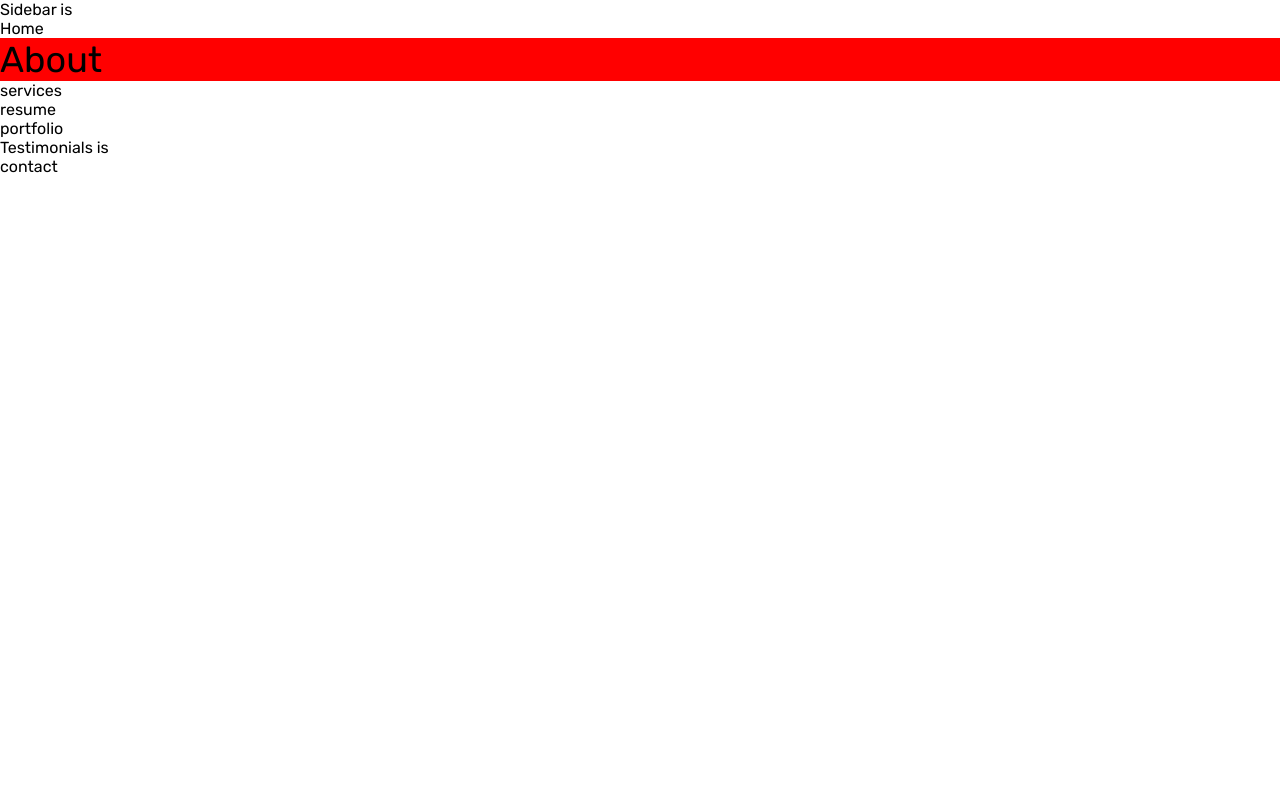
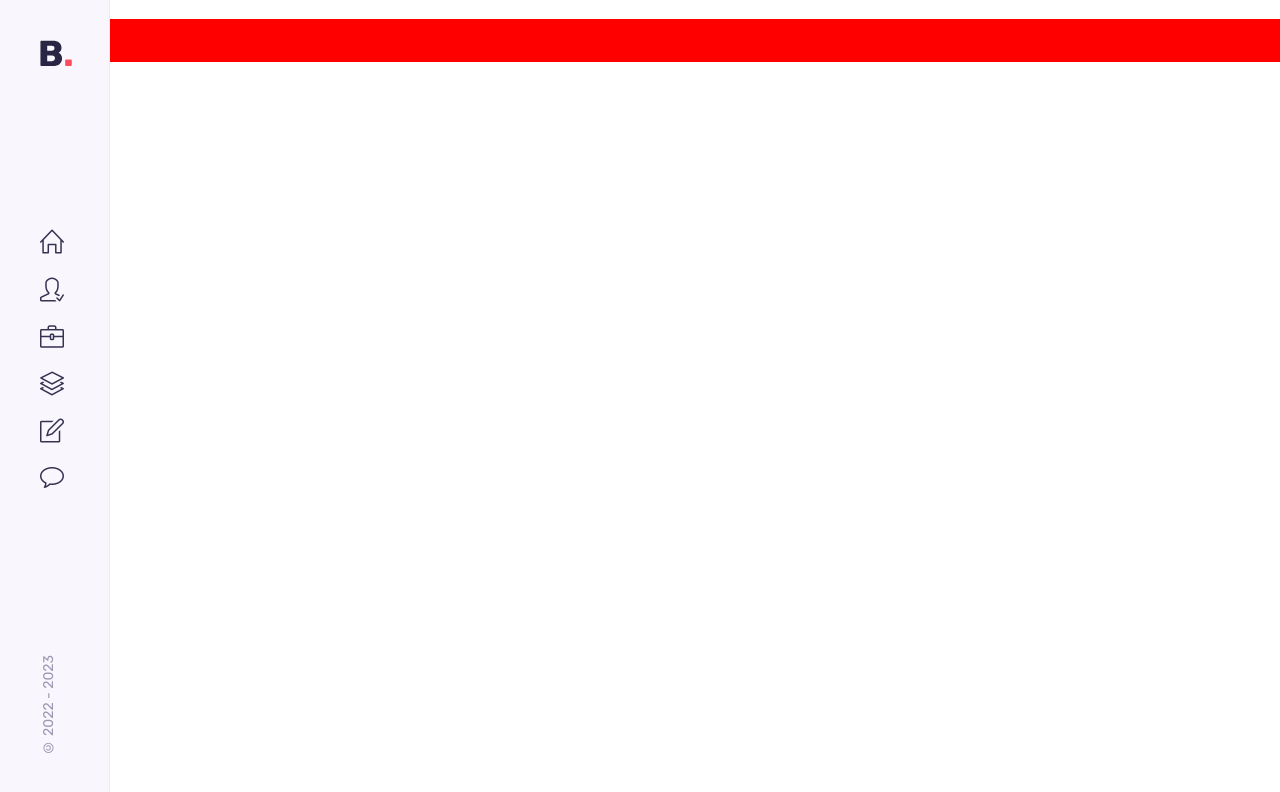
Before and after one commit to Marco75116/CV, a React (Create React App) app: page / in a window 1280 px wide. Shown: the top 792 px of the page. Built offline with nearby package versions, Linux system fonts and the light colour scheme.

Commit message:
sidebar done

```diff
--- a/src/Components/sidebar/Sidebar.js
+++ b/src/Components/sidebar/Sidebar.js
@@ -1,7 +1,69 @@
 import React from "react";
+import {
+  SidebarContainer,
+  LogoContainer,
+  NavContainer,
+  NavMenu,
+  NavList,
+  NavItem,
+  NavLink,
+  Copyright,
+} from "./Sidebar.styled";
+import Logo from "../../assets/logo.svg";
 
 const Sidebar = () => {
-  return <div>Sidebar is</div>;
+  return (
+    <SidebarContainer>
+      <LogoContainer>
+        <img src={Logo} alt="logo" />
+      </LogoContainer>
+
+      <NavContainer>
+        <NavMenu>
+          <NavList>
+            <NavItem>
+              <NavLink>
+                <i className="icon-home"></i>
+              </NavLink>
+            </NavItem>
+
+            <NavItem>
+              <NavLink>
+                <i className="icon-user-following"></i>
+              </NavLink>
+            </NavItem>
+
+            <NavItem>
+              <NavLink>
+                <i className="icon-briefcase"></i>
+              </NavLink>
+            </NavItem>
+
+            <NavItem>
+              <NavLink>
+                <i className="icon-layers"></i>
+              </NavLink>
+            </NavItem>
+
+            <NavItem>
+              <NavLink>
+                <i className="icon-note"></i>
+              </NavLink>
+            </NavItem>
+
+            <NavItem>
+              <NavLink>
+                <i className="icon-bubble"></i>
+              </NavLink>
+            </NavItem>
+          </NavList>
+        </NavMenu>
+      </NavContainer>
+      <NavContainer>
+        <Copyright>&copy; 2022 - 2023</Copyright>
+      </NavContainer>
+    </SidebarContainer>
+  );
 };
 
 export default Sidebar;
--- a/src/Components/sidebar/Sidebar.styled.js
+++ b/src/Components/sidebar/Sidebar.styled.js
@@ -1 +1,41 @@
 import styled from "styled-components";
+
+export const SidebarContainer = styled.aside`
+  position: fixed;
+  left: 0;
+  top: 0;
+  background-color: ${(props) => props.theme.colors.bodyColor};
+  border-right: 1px solid rgba(0, 0, 0, 0.05);
+  min-height: 100vh;
+  display: flex;
+  flex-direction: column;
+  justify-content: space-between;
+  padding: 2.5rem;
+  width: 110px;
+  box-sizing: border-box;
+`;
+
+export const LogoContainer = styled.a``;
+
+export const NavContainer = styled.nav``;
+export const NavMenu = styled.div``;
+export const NavList = styled.ul`
+  list-style-type: none;
+  padding: 0px;
+  display: flex;
+  flex-direction: column;
+  row-gap: 1.2rem;
+`;
+export const NavItem = styled.li``;
+export const NavLink = styled.a`
+  font-size: 1.5rem;
+  color: ${(props) => props.theme.colors.titleColor};
+  font-weight: ${(props) => props.theme.weight.boldFont};
+`;
+
+export const Copyright = styled.span`
+  color: hsl(245, 15%, 65%);
+  font-size: ${(props) => props.theme.font.smallFontSize};
+  transform: rotate(-180deg);
+  writing-mode: vertical-lr;
+`;
--- a/src/Theme.styled.js
+++ b/src/Theme.styled.js
@@ -3,10 +3,10 @@ import { DefaultTheme } from "styled-components";
 export const main = {
   // colors
   colors: {
-    firstColor: " hs1(353, 100%, 65%)",
-    titleColor: "hs1(244, 24%, 26%)",
-    textColor: "hs1(244, 16%, 43%)",
-    bodyColor: "hs1(258, 60%,98%)",
+    firstColor: " hsl(353, 100%, 65%)",
+    titleColor: "hsl(244, 24%, 26%)",
+    textColor: "hsl(244, 16%, 43%)",
+    bodyColor: "hsl(258, 60%,98%)",
     containeColor: "#fff",
   },
 
```
